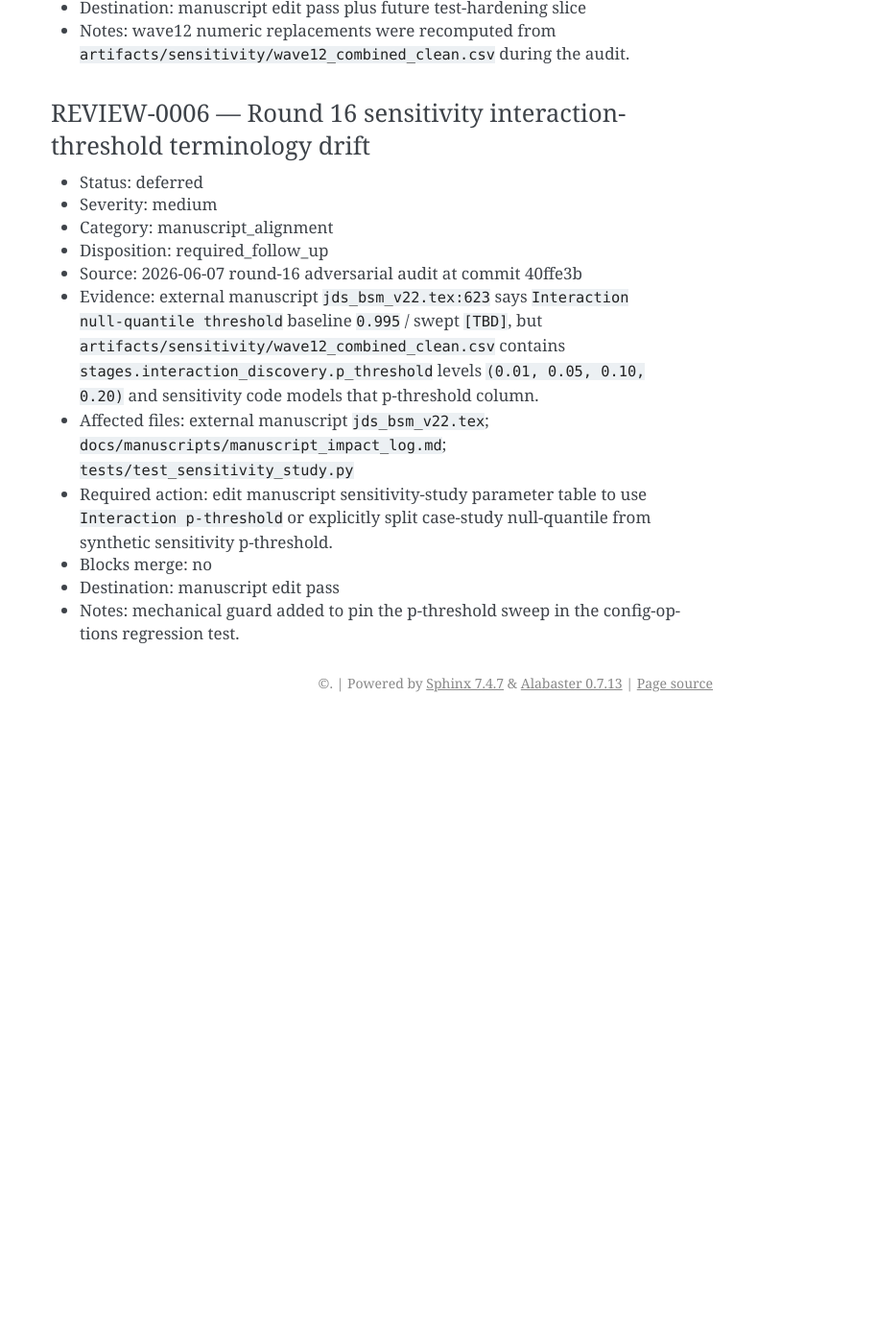
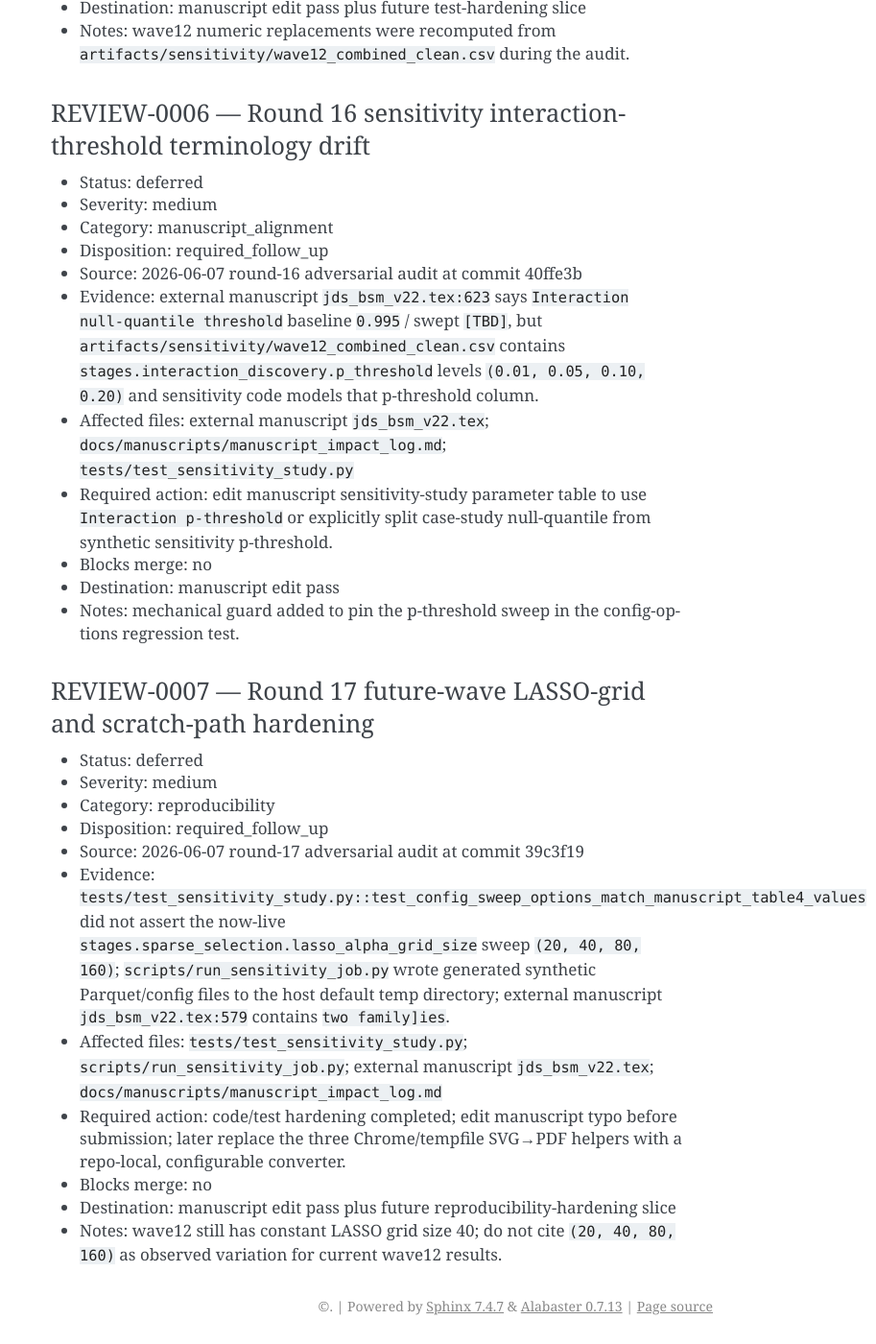
Before and after one commit to NatLabRockies/rfm-pipeline, a Sphinx documentation site: the page built from docs/review_register.md, in a window 1280 px wide and 1400 px high, scrolled down 3222 px. Shown: the whole window at 96% size, without its empty margins (367-1280 px from the left). Built offline with Sphinx 7.4.7, drawn with Linux system fonts in a browser that asks for light colours; before the commit the page ends 3973 px from its top, so only the background shows below that; some of the changed text lies outside the part shown.

```diff
--- a/docs/review_register.md
+++ b/docs/review_register.md
@@ -106,3 +106,17 @@
 - Blocks merge: no
 - Destination: manuscript edit pass
 - Notes: mechanical guard added to pin the p-threshold sweep in the config-options regression test.
+
+### REVIEW-0007 — Round 17 future-wave LASSO-grid and scratch-path hardening
+
+- Status: deferred
+- Severity: medium
+- Category: reproducibility
+- Disposition: required_follow_up
+- Source: 2026-06-07 round-17 adversarial audit at commit 39c3f19
+- Evidence: `tests/test_sensitivity_study.py::test_config_sweep_options_match_manuscript_table4_values` did not assert the now-live `stages.sparse_selection.lasso_alpha_grid_size` sweep `(20, 40, 80, 160)`; `scripts/run_sensitivity_job.py` wrote generated synthetic Parquet/config files to the host default temp directory; external manuscript `jds_bsm_v22.tex:579` contains `two family]ies`.
+- Affected files: `tests/test_sensitivity_study.py`; `scripts/run_sensitivity_job.py`; external manuscript `jds_bsm_v22.tex`; `docs/manuscripts/manuscript_impact_log.md`
+- Required action: code/test hardening completed; edit manuscript typo before submission; later replace the three Chrome/tempfile SVG→PDF helpers with a repo-local, configurable converter.
+- Blocks merge: no
+- Destination: manuscript edit pass plus future reproducibility-hardening slice
+- Notes: wave12 still has constant LASSO grid size 40; do not cite `(20, 40, 80, 160)` as observed variation for current wave12 results.
```
Also changed, not shown: docs/manuscripts/manuscript_impact_log.md (+12 -0 lines), 2 other files.
